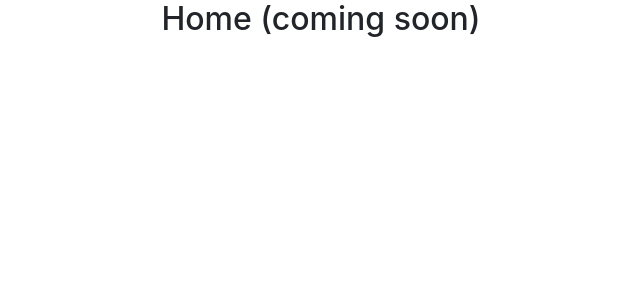
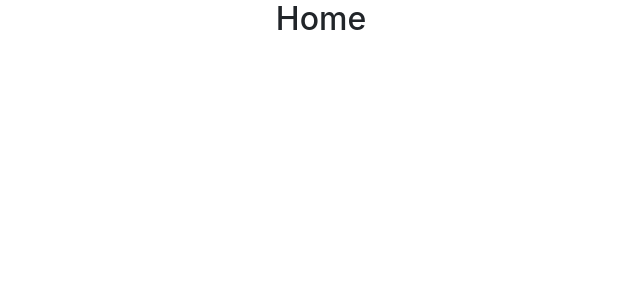
Before and after one commit to anthonywittig/mLock, a React (Create React App) app in the folder frontend/: page / in a window 1280 px wide. Shown: the top 300 px of the page, without its empty margins (319-959 px from the left). Built offline with nearby package versions, Linux system fonts and the light colour scheme.

Commit message:
clear cloudfront cache

```diff
--- a/frontend/src/pages/Home.tsx
+++ b/frontend/src/pages/Home.tsx
@@ -1,5 +1,5 @@
 import React from 'react'
 
 export const Home = () => {
-    return <h2>Home (coming soon)</h2>;
+    return <h2>Home</h2>;
 }
```
Also changed, not shown: 1 other file (tests, documents, lock files or other folders).
